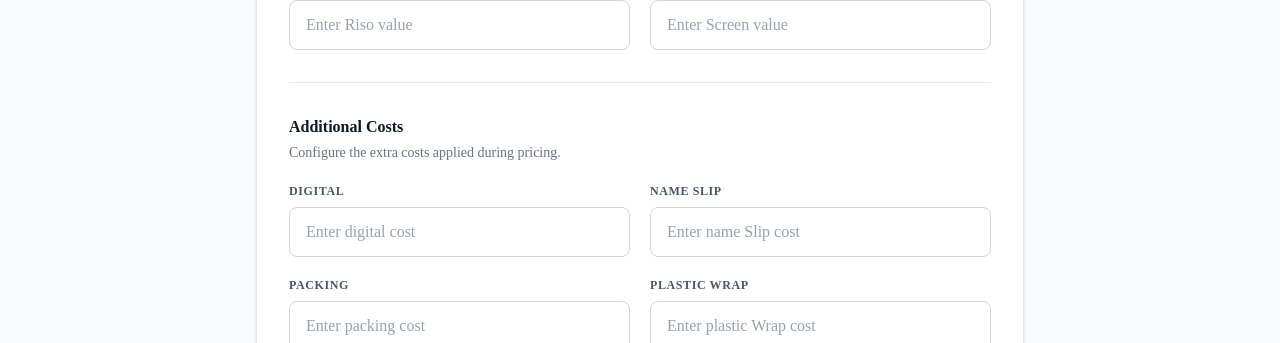
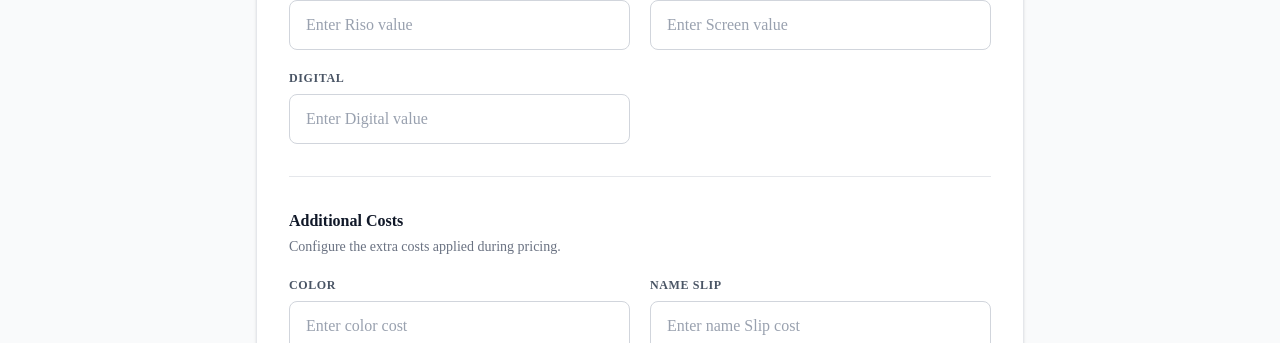
Before and after one commit to ak3106/patrika-calc, a React (Vite) app: page /values in a window 1280 px wide. Shown: the part 334-677 px from the top of the page. Built offline with nearby package versions, Linux system fonts and the light colour scheme; no server answers; the database is empty.

Commit message:
fix bugs

```diff
--- a/src/pages/FetchPage.jsx
+++ b/src/pages/FetchPage.jsx
@@ -10,7 +10,7 @@ const initialForm = {
   qty: 100,
   margin: 20,
   packing: false,
-  digital: false,
+  color: false,
   plasticWrap: false,
   stickerCommon: false,
   stickerCustom: false,
@@ -26,7 +26,7 @@ const quantities = Array.from({ length: 19 }, (_, i) => 100 + i * 50);
 
 const additionalOptions = [
   { key: "packing", label: "Packing" },
-  { key: "digital", label: "Digital printing" },
+  { key: "color", label: "Digital Color printing" },
   { key: "nameSlip", label: "Name Slip" },
   { key: "plasticWrap", label: "Plastic Wrap" },
   { key: "stickerCommon", label: "Sticker Common" },
@@ -162,7 +162,7 @@ const FetchPage = () => {
         qty,
         margin: marginPercent,
         packing: form.packing,
-        digital: form.digital,
+        color: form.color,
         nameSlip: form.nameSlip,
         plasticWrap: form.plasticWrap,
         stickerCommon: form.stickerCommon,
@@ -280,9 +280,9 @@ const FetchPage = () => {
                   >
                     <option value="A">A</option>
                     <option value="V">V</option>
+                    <option value="B" >B</option>
                     <option value="J">J</option>
                     <option value="S">S</option>
-                    <option value="B">B</option>
                   </select>
                 </div>
 
@@ -394,30 +394,30 @@ const FetchPage = () => {
                   <label className="flex cursor-pointer items-start gap-3 rounded-xl border border-gray-200 p-4 transition hover:border-violet-200 hover:bg-violet-50/30">
                     <input
                       type="checkbox"
-                      name="digital"
-                      checked={form.digital}
+                      name="color"
+                      checked={form.color}
                       onChange={handleChange}
                       disabled={
                         loadingPricing ||
                         !Number.isFinite(
-                          Number(pricingParameters?.additional?.digital),
+                          Number(pricingParameters?.additional?.color),
                         )
                       }
                       className="mt-0.5 h-4 w-4 rounded border-gray-300 accent-violet-700"
                     />
                     <span className="min-w-0 flex-1">
                       <span className="block text-sm font-medium text-gray-800">
-                        Digital printing
+                        Digital Color
                       </span>
                       <span className="mt-1 block text-xs text-gray-500">
                         {loadingPricing
                           ? "Loading digital printing rate..."
-                          : `₹${pricingParameters?.additional?.digital ?? "—"} per card`}
+                          : `₹${pricingParameters?.additional?.color ?? "—"} per card`}
                       </span>
                     </span>
                     <span className="text-sm font-semibold text-gray-700">
-                      {form.digital && hasOptionRate("digital")
-                        ? `₹${(Number(form.qty) * getOptionRate("digital")).toLocaleString("en-IN")}`
+                      {form.color && hasOptionRate("color")
+                        ? `₹${(Number(form.qty) * getOptionRate("color")).toLocaleString("en-IN")}`
                         : "Optional"}
                     </span>
                   </label>
--- a/src/pages/Parameters.jsx
+++ b/src/pages/Parameters.jsx
@@ -6,8 +6,9 @@ export default function Parameters() {
   const [formData, setFormData] = useState({
     riso: "",
     screen: "",
+    digital: "",
     additional: {
-      digital: "",
+      color: "",
       nameSlip: "",
       packing: "",
       plasticWrap: "",
@@ -23,7 +24,8 @@ export default function Parameters() {
   useEffect(() => {
     async function fetchPricingParameters() {
       try {
-        const docRef = doc(db, "settings", "pricing");
+        // Read from the same document that the form saves to.
+        const docRef = doc(db, "parameters", "pricing");
         const docSnap = await getDoc(docRef);
 
         if (docSnap.exists()) {
@@ -32,8 +34,9 @@ export default function Parameters() {
           setFormData({
             riso: data.riso ?? "",
             screen: data.screen ?? "",
+            digital: data.digital ?? "",
             additional: {
-              digital: data.additional?.digital ?? "",
+              color: data.additional?.color ?? "",
               nameSlip: data.additional?.nameSlip ?? "",
               packing: data.additional?.packing ?? "",
               plasticWrap: data.additional?.plasticWrap ?? "",
@@ -84,7 +87,7 @@ export default function Parameters() {
 
     try {
       // Keep the document path consistent with the data being fetched.
-      const docRef = doc(db, "settings", "pricing");
+      const docRef = doc(db, "parameters", "pricing");
 
       await setDoc(docRef, formData, { merge: true });
 
@@ -202,6 +205,22 @@ export default function Parameters() {
                     required
                   />
                 </div>
+                <div>
+                  <label htmlFor="digital" className={labelClass}>
+                    digital
+                  </label>
+                  <input
+                    id="digital"
+                    type="number"
+                    step="any"
+                    name="digital"
+                    value={formData.digital}
+                    onChange={handleChange}
+                    className={inputClass}
+                    placeholder="Enter Digital value"
+                    required
+                  />
+                </div>
               </div>
             </section>
 
--- a/src/pages/RecordPage.jsx
+++ b/src/pages/RecordPage.jsx
@@ -10,9 +10,9 @@ const initialFormData = {
   catNo: "",
   catRate: "",
   printType: "riso",
-  catname: "J",
+  catname: "B",
   noPrints: "",
-  stock: "",
+  stock: "10000",
 };
 
 const inputClass =
@@ -82,7 +82,7 @@ const RecordPage = () => {
 
     if (
       [accessories, catNo, catRate, noPrints, stock].some(
-        (value) => String(value).trim() === ""
+        (value) => String(value).trim() === "",
       )
     ) {
       toast.error("Please fill in all fields");
@@ -99,7 +99,7 @@ const RecordPage = () => {
 
     if (
       Object.values(numericFields).some(
-        (value) => !Number.isFinite(value) || value < 0
+        (value) => !Number.isFinite(value) || value < 0,
       ) ||
       numericFields.catNo <= 0 ||
       numericFields.catRate <= 0
@@ -266,8 +266,7 @@ const RecordPage = () => {
 
               <div>
                 <label htmlFor="accessories" className={labelClass}>
-                  Accessories cost (₹){" "}
-                  <span className="text-red-500">*</span>
+                  Accessories cost (₹) <span className="text-red-500">*</span>
                 </label>
                 <input
                   id="accessories"
@@ -334,6 +333,7 @@ const RecordPage = () => {
                 >
                   <option value="riso">Riso</option>
                   <option value="screen">Screen</option>
+                  <option value="digital">Digital</option>
                 </select>
               </div>
 
@@ -377,13 +377,23 @@ const RecordPage = () => {
                 <label className={labelClass}>Print cost</label>
                 <div className="flex min-h-[46px] items-center justify-between rounded-xl border border-gray-100 bg-gray-50 px-4 py-3">
                   <span className="text-sm text-gray-500">
-                    {formData.printType === "riso" ? "Riso printing" : "Screen printing"}
+                    {formData.printType === "riso"
+                      ? "Riso printing"
+                      : formData.printType === "screen"
+                        ? "Screen printing"
+                        : "Digital printing"}
                   </span>
                   <span className="text-sm font-semibold text-gray-900">
                     {loadingPricing
                       ? "Loading..."
                       : pricingParameters
-                        ? `₹${formData.printType === "riso" ? pricingParameters.riso : pricingParameters.screen}`
+                        ? `₹${
+                            formData.printType === "riso"
+                              ? pricingParameters.riso
+                              : formData.printType === "screen"
+                                ? pricingParameters.screen
+                                : pricingParameters.digital
+                          }`
                         : "Unavailable"}
                   </span>
                 </div>
@@ -410,8 +420,7 @@ const RecordPage = () => {
                 <p className="mt-2 break-all text-xl font-semibold tracking-tight text-gray-900">
                   {previewId}
                 </p>
-                <p className="mt-1 text-xs text-gray-500">
-                </p>
+                <p className="mt-1 text-xs text-gray-500"></p>
               </div>
 
               <div className="rounded-xl border border-gray-200 bg-white p-4">
@@ -424,8 +433,7 @@ const RecordPage = () => {
                   </span>
                   <span className="text-xs text-gray-500">Calculated</span>
                 </div>
-                <p className="mt-1 text-xs text-gray-500">
-                </p>
+                <p className="mt-1 text-xs text-gray-500"></p>
               </div>
             </div>
           </section>
@@ -495,11 +503,7 @@ const RecordPage = () => {
           </footer>
         </form>
 
-        <ToastContainer
-          position="top-right"
-          autoClose={3000}
-          theme="light"
-        />
+        <ToastContainer position="top-right" autoClose={3000} theme="light" />
       </div>
     </main>
   );
--- a/src/pages/ViewPage.jsx
+++ b/src/pages/ViewPage.jsx
@@ -82,7 +82,7 @@ const ViewPage = () => {
             />
           </div>
           <div className="flex items-center gap-1 bg-white border border-slate-200 p-1 rounded-xl shadow-sm overflow-x-auto">
-            {["ALL", "A", "V", "J", "S"].map((cat) => (
+            {["ALL", "A", "V", "J", "S","B"].map((cat) => (
               <button
                 key={cat}
                 onClick={() => setSortCategory(cat)}
```
